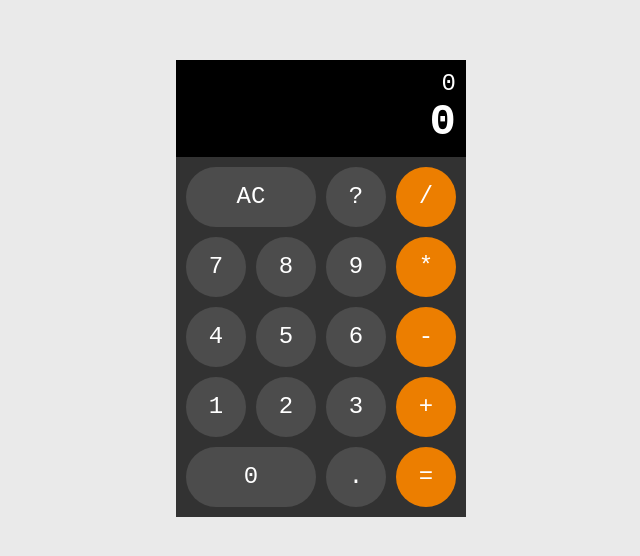
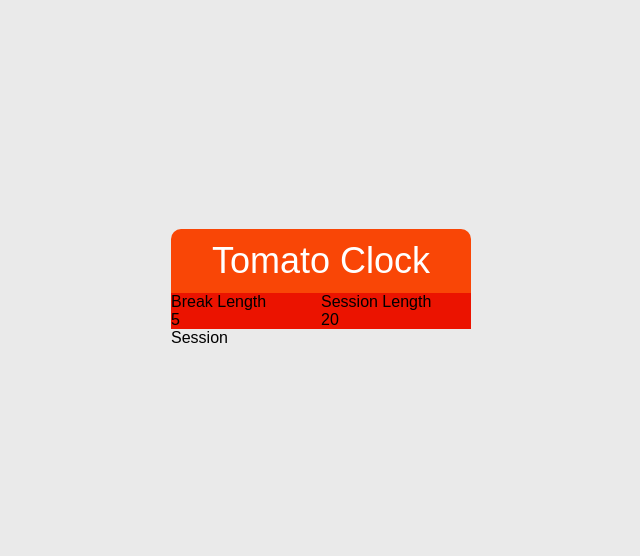
Before and after one commit to Silas-Z/fcc-test-toamto-clock, a React (Create React App) app: page / in a window 1280 px wide. Shown: the part 112-668 px from the top of the page, without its empty margins (319-959 px from the left). Built offline with nearby package versions, Linux system fonts and the light colour scheme.

Commit message:
添加babel plugin 备份

```diff
--- a/package.json
+++ b/package.json
@@ -3,6 +3,9 @@
   "version": "0.1.0",
   "private": true,
   "dependencies": {
+    "@fortawesome/fontawesome-svg-core": "^6.1.1",
+    "@fortawesome/free-regular-svg-icons": "^6.1.1",
+    "@fortawesome/react-fontawesome": "^0.1.18",
     "@testing-library/jest-dom": "^5.16.4",
     "@testing-library/react": "^13.2.0",
     "@testing-library/user-event": "^13.5.0",
--- a/src/App.js
+++ b/src/App.js
@@ -1,245 +1,55 @@
 import React from "react";
 import './App.scss';
-
-const lastTwo = /[-+*/]-$/;
-const lastOne = /[-+*/]$/;
-
-class Display extends React.Component {
-  constructor() {
-    super()
-  }
-
-  render() {
-    const { formula, display } = this.props.viewData;
-    return (
-      <div id="view-area">
-        <div id="formula">{formula}</div>
-        <div id="display">{display}</div>
-      </div>
-
-    )
-  }
-}
+import { FontAwesomeIcon } from '@fortawesome/react-fontawesome'
+import { regular } from '@fortawesome/fontawesome-svg-core/import.macro' // <-- import styles to be used
 
 
 
-class Button extends React.Component {
+class App extends React.Component {
   constructor(props) {
     super(props)
-    this.handleAC = this.handleAC.bind(this)
-    this.handleDecimal = this.handleDecimal.bind(this)
-    this.handleNumber = this.handleNumber.bind(this)
-    this.handleOperator = this.handleOperator.bind(this)
-    this.handleEquals = this.handleEquals.bind(this)
+    this.state = {
+      breakLength: 5,
+      sessionLength: 20
+
+    }
+
+
   }
-
-  handleAC(e) {
-    const value = e.target.innerText
-    this.props.handleAC(value)
-  }
-  handleDecimal(e) {
-    const value = e.target.innerText
-    this.props.handleDecimal(value)
-  }
-  handleNumber(e) {
-    const value = e.target.innerText
-    this.props.handleNumber(value)
-  }
-  handleOperator(e) {
-    const value = e.target.innerText
-    this.props.handleOperator(value)
-  }
-  handleEquals(e) {
-    const value = e.target.innerText
-    this.props.handleEquals(value)
-  }
-
   render() {
     return (
-      <div id="button-area">
-        <div onClick={this.handleAC} id="clear" className="button">AC</div>
-        <div onClick={this.handleNumber} id="delete" className="button">?</div>
-        <div onClick={this.handleOperator} id="divide" className="operator-button button">/</div>
-        <div onClick={this.handleNumber} id="seven" className=" button">7</div>
-        <div onClick={this.handleNumber} id="eight" className=" button">8</div>
-        <div onClick={this.handleNumber} id="nine" className=" button">9</div>
-        <div onClick={this.handleOperator} id="multiply" className="operator-button button">*</div>
-        <div onClick={this.handleNumber} id="four" className=" button">4</div>
-        <div onClick={this.handleNumber} id="five" className=" button">5</div>
-        <div onClick={this.handleNumber} id="six" className=" button">6</div>
-        <div onClick={this.handleOperator} id="subtract" className="operator-button button">-</div>
-        <div onClick={this.handleNumber} id="one" className=" button">1</div>
-        <div onClick={this.handleNumber} id="two" className=" button">2</div>
-        <div onClick={this.handleNumber} id="three" className=" button">3</div>
-        <div onClick={this.handleOperator} id="add" className="operator-button button">+</div>
-        <div onClick={this.handleNumber} id="zero" className=" button">0</div>
-        <div onClick={this.handleDecimal} id="decimal" className=" button">.</div>
-        <div onClick={this.handleEquals} id="equals" className="operator-button button">=</div>
+      <div id="container">
+        <div id="tomato">
+          <div id="title">Tomato Clock</div>
+          <div id="length-controller">
+            <div id="break-area">
+              <div id="break-label">Break Length</div>
+              <div id="break-decrement"></div>
+              <div id="break-length">{this.state.breakLength}</div>
+              <div id="break-increment"><FontAwesomeIcon icon="fa-regular fa-circle-chevron-up" /></div>
+
+            </div>
+            <div id="session-area">
+              <div id="session-label">Session Length</div>
+              <div id="session-decrement"></div>
+              <div id="session-length">{this.state.sessionLength}</div>
+              <div id="session-increment"></div>
+            </div>
+
+          </div>
+          <div id="time-display">
+            <div id="timer-label">Session</div>
+            <div id="time-left"></div>
+          </div>
+          <div id="timer-controller">
+            <div id="start_stop"></div>
+            <div id="reset"></div>
+          </div>
+        </div>
       </div>
     )
   }
 }
 
 
-class App extends React.Component {
-  constructor(props) {
-    super(props)
-    this.state = {
-      formula: '0',
-      display: '0',
-      isEvaluated: false
-    }
-    this.handleNumber = this.handleNumber.bind(this)
-    this.handleOperator = this.handleOperator.bind(this)
-    this.handleDecimal = this.handleDecimal.bind(this)
-    this.handleAC = this.handleAC.bind(this)
-    this.handleEquals = this.handleEquals.bind(this)
-  }
-
-  //处理 number
-  //判断 display 为 0，如果输入值也为 0，不做操作，输入值不为 0，display 等于输入值， formula 删掉最后一位再后面加入输入值
-  //判断 上一个为运算符，display 等于输入值，formula 后面加入输入值
-  //其他情况 display 和 formula 后面加入输入值
-  handleNumber(e) {
-    const { formula, display, isEvaluated } = this.state;
-    if (isEvaluated) {
-      this.setState({
-        display: e,
-        formula: e,
-        isEvaluated: false
-      })
-    }
-    else if (display == '0' && e == '0') {
-      return
-    } else if (display == '0') {
-      this.setState(
-        {
-          display: e,
-          formula: formula.slice(0, -1) + e
-        }
-      )
-    } else if (display == '+' || display == '-' || display == '*' || display == '/') {
-      this.setState(
-        {
-          display: e,
-          formula: formula + e
-        }
-      )
-    } else {
-      this.setState(
-        {
-          display: display + e,
-          formula: formula + e
-        }
-      )
-    }
-  }
-
-
-  //处理 加减乘除
-  //判断 display 为 计算结果，display 为输入值，formula 为 display 加上输入值
-  //判断 formula 为 2 位运算符，输入值为“-”时，不做操作；输入其他值 display 等于输入值，formula 删除最后 2 位再加入输入值
-  //判断 formula 为 1 位运算符，输入值为“-”时，display 等于输入值，formula 加入输入值；输入其他值，display 等于输入值，formula 删除最后 1 位再加入输入值
-
-
-  //其他情况 display 等于输入值，formula 加入输入值
-  handleOperator(e) {
-    const { formula, display, isEvaluated } = this.state;
-    if (isEvaluated) {
-      this.setState({
-        display: e,
-        formula: display + e,
-        isEvaluated: false
-      })
-    } else if (lastTwo.test(formula) && e == '-') {
-      return
-    } else if (lastTwo.test(formula)) {
-      this.setState({
-        display: e,
-        formula: formula.slice(0,-2) + e
-      })
-    } else if (lastOne.test(formula) && e == '-') {
-      this.setState({
-        display: e,
-        formula: formula + e
-      })
-    } else if (lastOne.test(formula)) {
-      this.setState({
-        display: e,
-        formula: formula.slice(0,-1) + e
-      })
-    } else {
-      this.setState({
-        display: e,
-        formula: formula + e
-      })
-    }
-
-
-  }
-
-
-  //处理 小数点
-  //判断 display 没有“.”，display 和 formula 后面加入输入值
-  handleDecimal(e) {
-    const { formula, display } = this.state;
-    if (!display.includes('.')) {
-      this.setState(() => ({
-        formula: formula + e,
-        display: display + e
-      }))
-    }
-  }
-
-
-  //处理 AC
-  //display 为 “0”，formula 为 “”
-  handleAC() {
-    const { formula, display } = this.state;
-    this.setState({
-      formula: '0',
-      display: '0'
-    })
-  }
-
-
-  //处理 等于
-  //处理公式里面的 “-”，如果 为 --5，改为 -(-5)
-  //执行 eval（formula）
-  //formula 等于 formula +”=“+ result
-  //display 等于 result
-  handleEquals(e) {
-    const { formula, display, isEvaluated } = this.state;
-    let result = eval(formula)
-    this.setState({
-      display: result,
-      formula: formula + '=' + result,
-      isEvaluated: true
-    })
-
-  }
-
-
-  render() {
-    return (
-      <div id="container">
-        <div id="calculator">
-          <Display viewData={this.state} />
-          <Button
-            handleNumber={this.handleNumber}
-            handleOperator={this.handleOperator}
-            handleDecimal={this.handleDecimal}
-            handleAC={this.handleAC}
-            handleEquals={this.handleEquals}
-          />
-        </div>
-
-
-      </div>
-    )
-
-  }
-}
-
-
 export default App;
--- a/src/App.scss
+++ b/src/App.scss
@@ -1,6 +1,7 @@
 body {
     padding: 0px;
     margin: 0px;
+    font-family: Arial, Helvetica, sans-serif;
 }
 #container {
     background-color: rgb(234, 234, 234);
@@ -9,59 +10,33 @@ body {
     display: flex;
     justify-content: center;
     align-items: center;
-    animation: 1s ease-in all;
 }
-#calculator {
-    background-color: #323232;
-    // border-radius: 0px 0px 10px 10px;
-}
-#view-area {
-    background-color: #000000;
-    color: white;
-    text-align: right;
-    font-size: 24px;
-    font-family:'Courier New', Courier, monospace;
-    padding: 10px;
-
-    #display {
-        font-size: 44px;
-        font-weight: bold;
-    }
+#tomato {
+    width: 300px;
 
 }
-#button-area {
+#title {
     display: flex;
     justify-content: center;
-    flex-wrap:wrap;
-    width: 280px;
-    margin: auto;
-    font-family: 'Courier New', Courier, monospace;
-    font-size: 24px;
+    align-items: center;
+    background-color: #F94606;
     color: white;
-    padding: 5px;
-    text-align: center;
-    line-height: 60px;
+    font-size: 36px;
+    height: 64px;
+    border-radius: 10px 10px 0px 0px;
+}
+#length-controller{
+    display: flex;
+    background-color: #EB1300;
 
+    #break-area{
+        flex: 1;
+
+    }
+    #session-area{
+        flex: 1;
+
+    }
 
 
 }
-.button {
-    width: 60px;
-    height: 60px;
-    border-radius: 30px;
-    margin: 5px;
-    background-color: #4c4c4c;
-}
-
-
-.operator-button {
-    background-color: #ec7e00;
-}
-
-#clear {
-    width: 130px;
-
-}
-#zero {
-    width:130px;
-}
```
Also changed, not shown: 1 other file (tests, documents, lock files or other folders).
